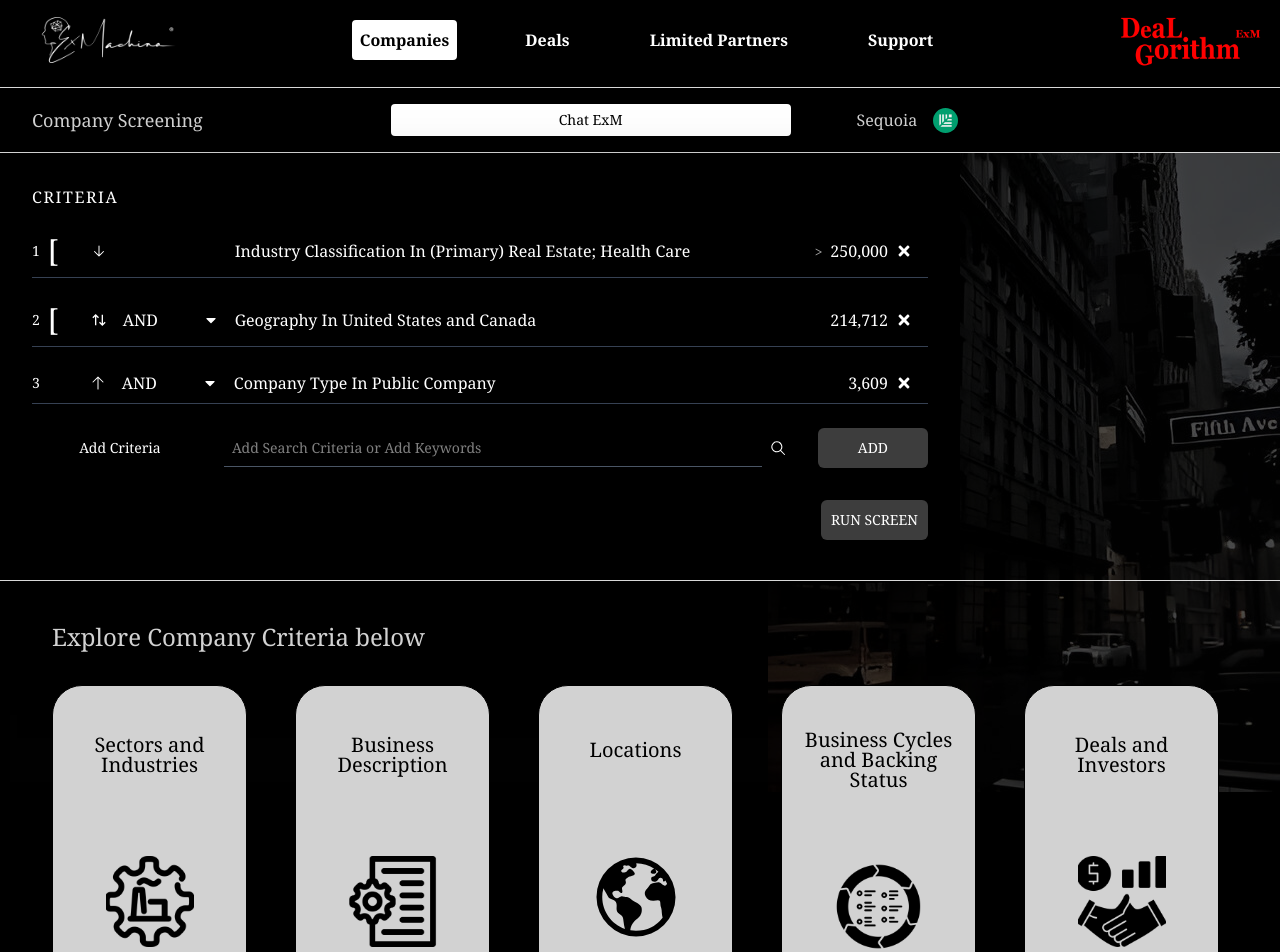
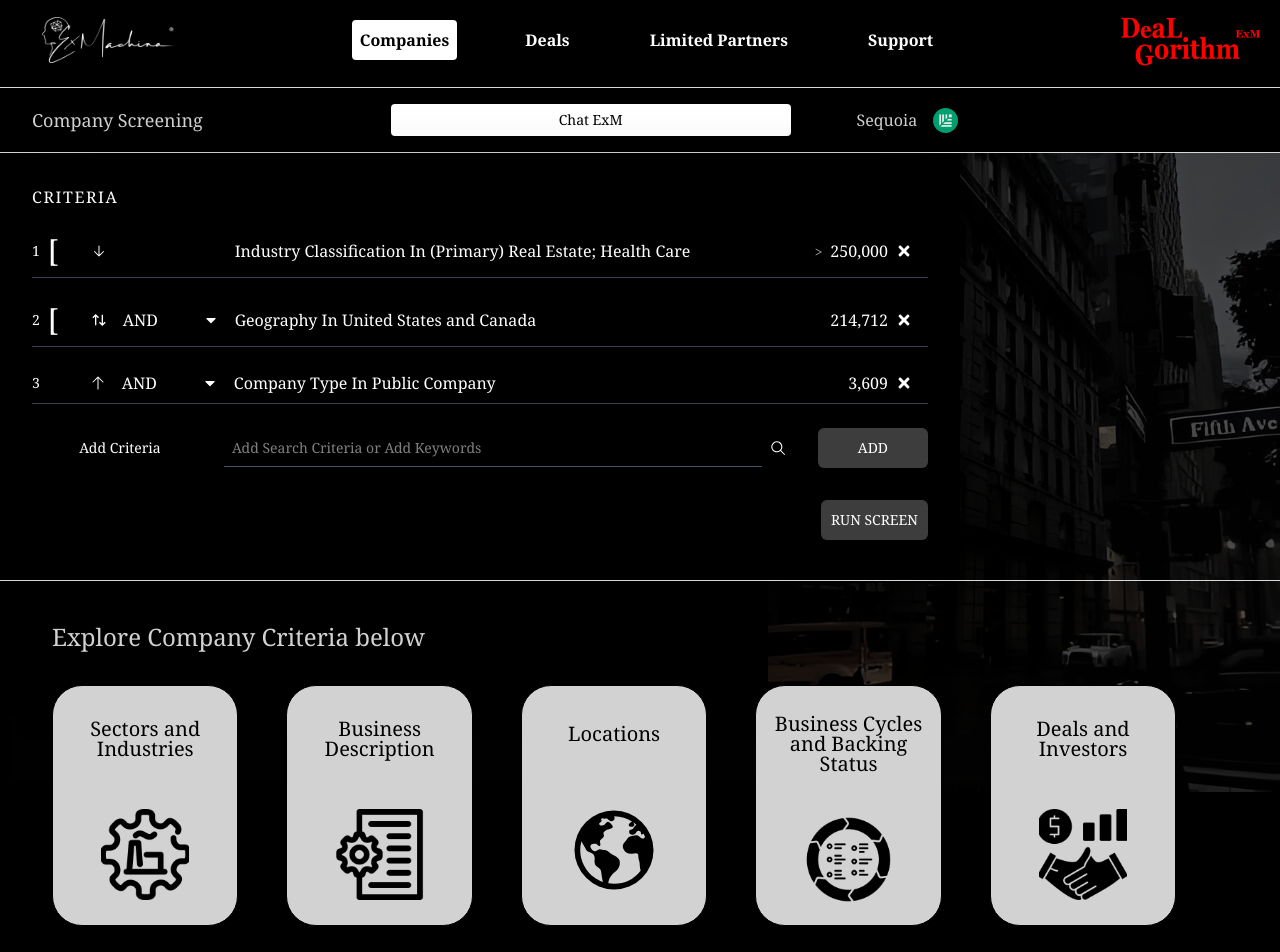
Before and after one commit to hamadhussain/NextJs-UI, a Next.js app: page / in a window 1280 px wide. Shown: the top 952 px of the page. Built offline with nearby package versions, Linux system fonts and the light colour scheme.

Commit message:
Update globals.css

```diff
--- a/src/app/globals.css
+++ b/src/app/globals.css
@@ -52,8 +52,8 @@ button,img{
 }
 
 .box-grid-box {
-  width: 195px;
-  height: 304px;
+  width: 186.45px;
+  height: 241px;
   border: 1px solid #000;
   border-radius: 30px;
   overflow: hidden;
```
